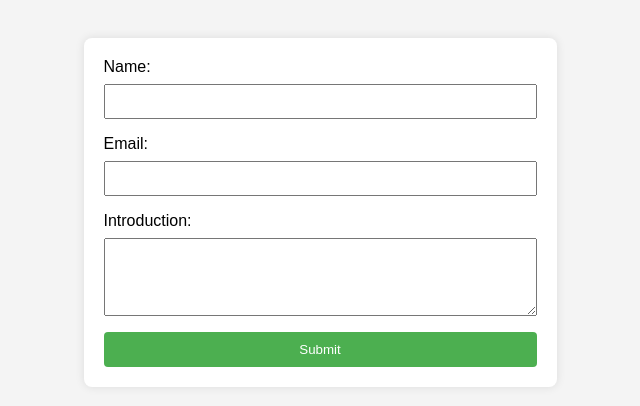
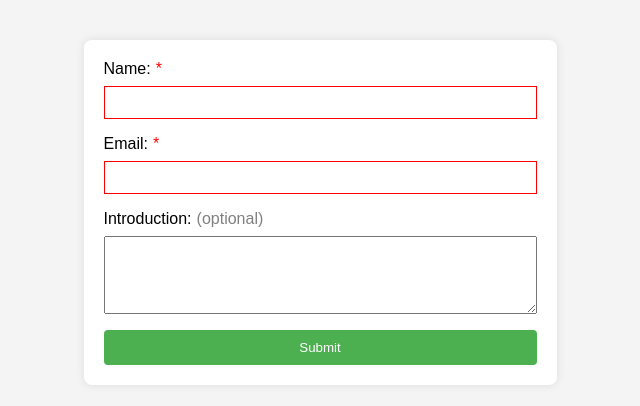
Before and after one commit to AngomRanjan/playground, a website: page forms/simple.html/index.html in a window 1280 px wide. Shown: the part 188-594 px from the top of the page, without its empty margins (320-960 px from the left). Drawn offline with Linux system fonts and the light colour scheme.

Commit message:
update style

```diff
--- a/forms/simple.html/styles.css
+++ b/forms/simple.html/styles.css
@@ -22,12 +22,29 @@ form {
 
 label {
   margin-bottom: 8px;
+  position: relative;
+}
+
+form label::after {
+  content: '(optional)';
+  color: gray;
+  margin-left: 5px; /* Adjust as needed */
+}
+
+label:has(+ input:required)::after {
+  content: '*';
+  color: red;
+  margin-left: 5px; /* Adjust as needed */
 }
 
 input,
 textarea {
   padding: 8px;
   margin-bottom: 16px;
+}
+
+input:invalid {
+  border: 1px solid red;
 }
 
 button {
```
